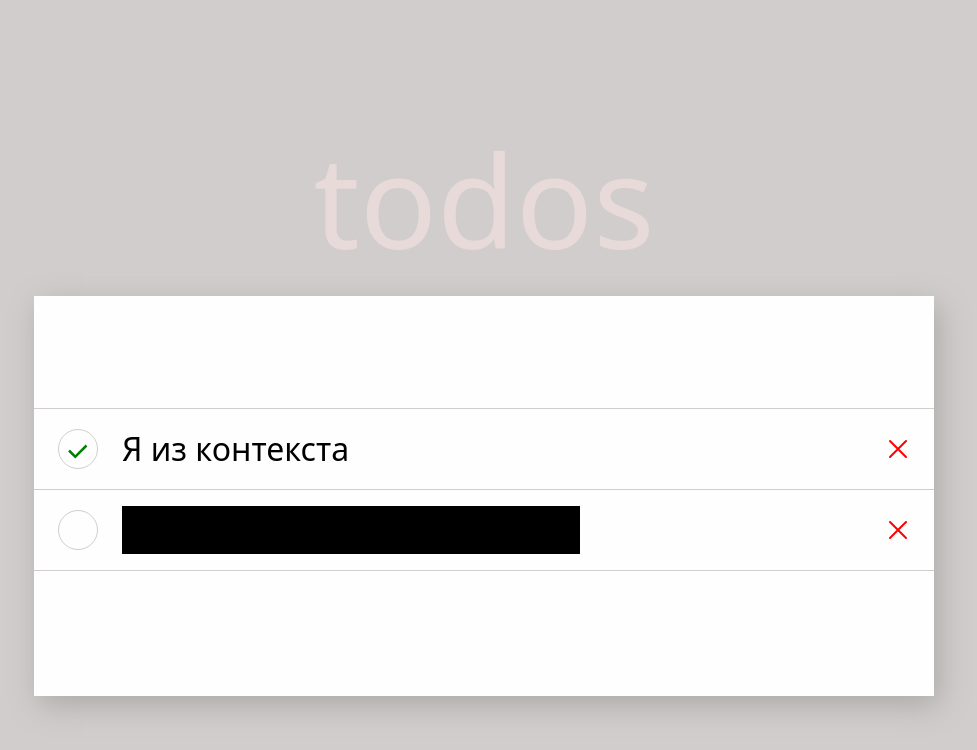
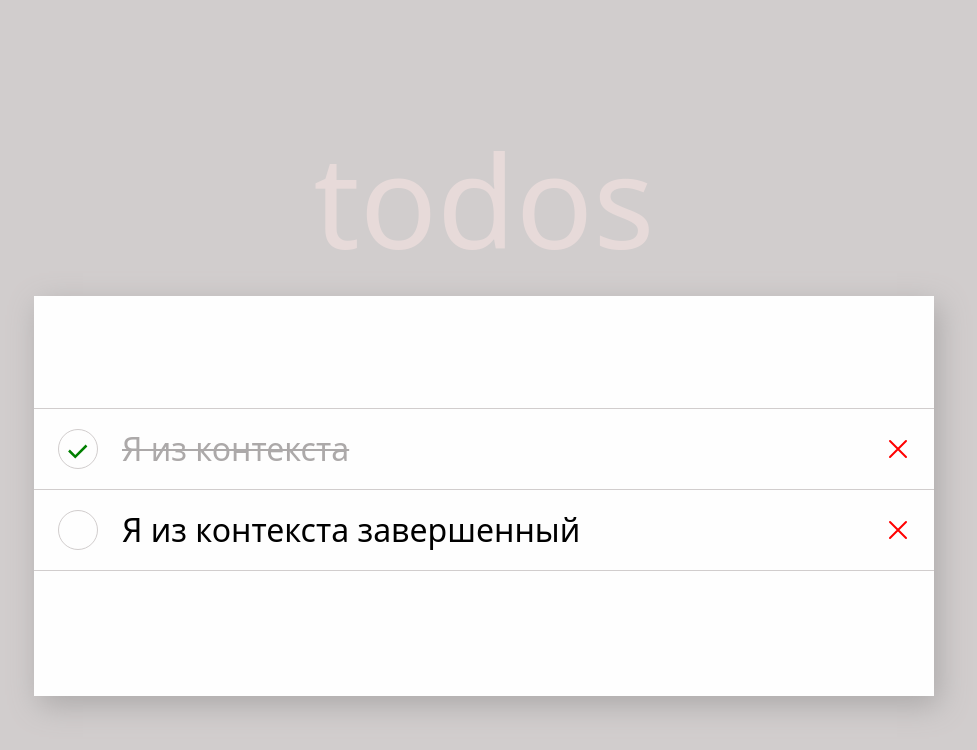
Before and after one commit to BRIT47rus/Todos, a React (Vite) app: page / in a window 1280 px wide. Shown: the top 750 px of the page, without its empty margins (156-1133 px from the left). Built offline with nearby package versions, Linux system fonts and the light colour scheme.

Commit message:
add func delete Todo

```diff
--- a/src/components/Todos/components/Todo/Todo.css
+++ b/src/components/Todos/components/Todo/Todo.css
@@ -2,6 +2,7 @@
     padding: var(--input-padding);
     border-bottom: 1px solid var(--color-secondary);
     display: flex;
+    user-select: none;
     align-items: center;
 }
 .todo :first-child {
@@ -13,5 +14,8 @@
     margin-left: auto;
 }
 .todo__text-compleate {
-    background: #000;
+    text-decoration: line-through;
+    text-decoration-thickness: 2px;
+
+    color: var(--color--text);
 }
--- a/src/components/Todos/components/Todo/Todo.tsx
+++ b/src/components/Todos/components/Todo/Todo.tsx
@@ -5,16 +5,25 @@ import { Input } from '../../../features/components/Input/Input';
 import './Todo.css';
 import type { ITodo } from '../../../App/types';
 import cls from 'classnames';
+import { useTodosCTX } from '../../../App/hooks';
 
 export const Todo: FC<ITodo> = ({ title, checked, id }) => {
+    const { todos, setTodos } = useTodosCTX();
+
+    console.log(todos);
+    const onclickDeleteTodo = (id: number) => {
+        if (id !== undefined) {
+            setTodos((prev) => prev.filter((todo) => todo.id !== id));
+        }
+    };
     return (
         <div className="todo">
             <Input checkedProps={checked} todoId={id} />
-            <span className={cls({ 'todo__text-compleate': checked })}>
+            <span className={cls({ 'todo__text-compleate': !checked })}>
                 {title}
             </span>
 
-            <div className="todo__button">
+            <div className="todo__button" onClick={() => onclickDeleteTodo(id)}>
                 <Button element={<IconDelete />} />
             </div>
         </div>
```
